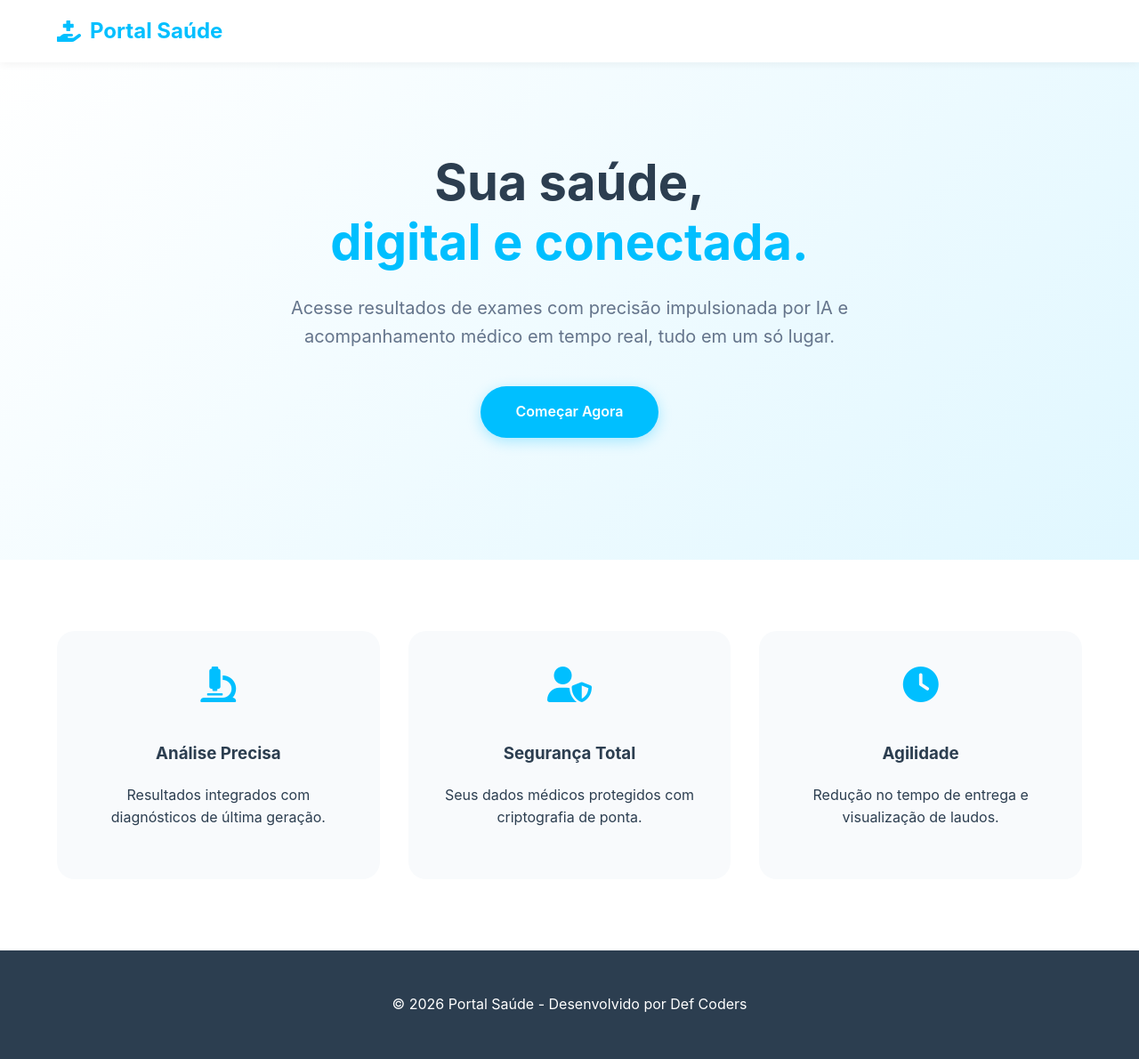
After one commit to DiegoL13/ProjetoDefCoders, a Django app: page / in a window 1280 px wide. The commit adds this page. Shown: the whole page at 89% size. Run offline with Django 5.2, Linux system fonts and the light colour scheme; parts of the project's set-up code (start-up, migrations or seed data) failed here and were passed over.

Commit message:
Tela inicial e de login finalizadas

```diff
--- a/sistema/core/forms.py
+++ b/sistema/core/forms.py
@@ -4,8 +4,7 @@ from django.contrib.auth.forms import AuthenticationForm
 from .models import *
 
 class LoginForm(AuthenticationForm):
-    # Personalizando o form de login para usar classes CSS (opcional)
-    username = forms.CharField(widget=forms.TextInput(attrs={'class': 'form-control', 'placeholder': 'Email'}))
+    username = forms.CharField(widget=forms.TextInput(attrs={'class': 'form-control', 'placeholder': 'E-mail'}))
     password = forms.CharField(widget=forms.PasswordInput(attrs={'class': 'form-control', 'placeholder': 'Senha'}))
 
 class PacienteCreationForm(forms.ModelForm):
--- /dev/null
+++ b/sistema/core/templates/core/home.html
@@ -0,0 +1,186 @@
+<!DOCTYPE html>
+<html lang="pt-br">
+<head>
+    <meta charset="UTF-8">
+    <meta name="viewport" content="width=device-width, initial-scale=1.0">
+    <title>Portal Saúde - Inteligência em Diagnósticos</title>
+    <link rel="stylesheet" href="https://cdnjs.cloudflare.com/ajax/libs/font-awesome/6.0.0/css/all.min.css">
+    <style>
+        :root {
+            --primary: #00BFFF; /* Cor predominante solicitada */
+            --secondary: #2c3e50;
+            --bg-light: #f8fafc;
+            --white: #ffffff;
+        }
+
+        body {
+            font-family: 'Inter', 'Segoe UI', sans-serif;
+            margin: 0;
+            color: var(--secondary);
+            background-color: var(--bg-light);
+            line-height: 1.6;
+            display: flex;
+            flex-direction: column;
+            min-height: 100vh;
+        }
+
+        /* Navbar */
+        .navbar {
+            background: var(--white);
+            padding: 1rem 5%;
+            display: flex;
+            justify-content: flex-start;
+            align-items: center;
+            box-shadow: 0 2px 10px rgba(0,0,0,0.05);
+            position: sticky;
+            top: 0;
+            z-index: 1000;
+        }
+
+        .logo {
+            font-size: 1.5rem;
+            font-weight: bold;
+            color: var(--primary);
+            text-decoration: none;
+            display: flex;
+            align-items: center;
+            gap: 10px;
+        }
+
+        /* Hero Section Centralizada */
+        .hero {
+            flex: 1;
+            display: flex;
+            flex-direction: column;
+            align-items: center;
+            justify-content: center;
+            text-align: center;
+            padding: 4rem 5%;
+            background: linear-gradient(135deg, #ffffff 0%, #e0f7ff 100%);
+        }
+
+        .hero-text {
+            max-width: 800px;
+            margin: 0 auto;
+        }
+
+        .hero-text h1 {
+            font-size: 3.5rem;
+            margin-bottom: 1.5rem;
+            color: var(--secondary);
+            line-height: 1.2;
+        }
+
+        .hero-text p {
+            font-size: 1.25rem;
+            color: #64748b;
+            margin-bottom: 2.5rem;
+        }
+
+        .btn {
+            padding: 1rem 2.5rem;
+            border-radius: 50px;
+            font-weight: 600;
+            text-decoration: none;
+            transition: all 0.3s ease;
+            display: inline-block;
+            border: none;
+            cursor: pointer;
+        }
+
+        .btn-primary {
+            background: var(--primary);
+            color: white;
+            box-shadow: 0 4px 15px rgba(0, 191, 255, 0.3);
+        }
+
+        .btn-primary:hover {
+            transform: translateY(-2px);
+            box-shadow: 0 6px 20px rgba(0, 191, 255, 0.4);
+        }
+
+        /* Features Section */
+        .features {
+            padding: 5rem 5%;
+            display: grid;
+            grid-template-columns: repeat(auto-fit, minmax(250px, 1fr));
+            gap: 2rem;
+            background: var(--white);
+        }
+
+        .feature-card {
+            padding: 2.5rem;
+            border-radius: 20px;
+            background: var(--bg-light);
+            text-align: center;
+            transition: transform 0.3s ease;
+        }
+
+        .feature-card:hover { transform: translateY(-10px); }
+
+        .feature-card i {
+            font-size: 2.5rem;
+            color: var(--primary);
+            margin-bottom: 1.5rem;
+        }
+
+        footer {
+            background: var(--secondary);
+            color: white;
+            text-align: center;
+            padding: 2rem;
+            margin-top: auto;
+        }
+
+        @media (max-width: 768px) {
+            .hero-text h1 { font-size: 2.5rem; }
+            .hero { padding: 3rem 5%; }
+        }
+    </style>
+</head>
+<body>
+
+    <nav class="navbar">
+        <a href="#" class="logo">
+            <i class="fas fa-hand-holding-medical"></i> Portal Saúde
+        </a>
+    </nav>
+
+    <header class="hero">
+        <div class="hero-text">
+            <h1>Sua saúde, <br><span style="color: var(--primary);">digital e conectada.</span></h1>
+            <p>Acesse resultados de exames com precisão impulsionada por IA e acompanhamento médico em tempo real, tudo em um só lugar.</p>
+            <div class="hero-btns">
+                <a href="{% url 'login' %}" class="btn btn-primary">Começar Agora</a>
+            </div>
+        </div>
+
+        <div class="hero-image" style="margin-top: 3rem;">
+            <i class="fas fa-file-invoice-medical" style="font-size: 8rem; color: rgba(0, 191, 255, 0.1);"></i>
+        </div>
+    </header>
+
+    <section class="features">
+        <div class="feature-card">
+            <i class="fas fa-microscope"></i>
+            <h3>Análise Precisa</h3>
+            <p>Resultados integrados com diagnósticos de última geração.</p>
+        </div>
+        <div class="feature-card">
+            <i class="fas fa-user-shield"></i>
+            <h3>Segurança Total</h3>
+            <p>Seus dados médicos protegidos com criptografia de ponta.</p>
+        </div>
+        <div class="feature-card">
+            <i class="fas fa-clock"></i>
+            <h3>Agilidade</h3>
+            <p>Redução no tempo de entrega e visualização de laudos.</p>
+        </div>
+    </section>
+
+    <footer>
+        <p>&copy; 2026 Portal Saúde - Desenvolvido por Def Coders</p>
+    </footer>
+
+</body>
+</html>
--- a/sistema/core/urls.py
+++ b/sistema/core/urls.py
@@ -15,7 +15,9 @@ router.register(r'pacientes/(?P<paciente_id>\d+)/exames', viewset=PacienteExameV
 router.register(r'medicos/(?P<medico_id>\d+)/exames', viewset=MedicoExamesViewSet, basename='medico-exames')
 
 urlpatterns = [
-    path('', include(router.urls)),
+    path('', views.HomeView.as_view(), name='home'),
+
+
     path('login/', CustomLoginView.as_view(), name='login'),
     path('logout/', LogoutView.as_view(), name='logout'),
 
@@ -24,8 +26,9 @@ urlpatterns = [
 
     path('exame/<int:exame_id>/editar/', views.EditarExameView.as_view(), name='editar-exame'),
 
-
     path('cadastro/paciente/', views.cadastro_paciente, name='cadastro_paciente'),
     path('cadastro/medico/', views.cadastro_medico, name='cadastro_medico'),
 
+    path('', include(router.urls)),
+
 ]
--- a/sistema/core/views.py
+++ b/sistema/core/views.py
@@ -3,7 +3,7 @@ from rest_framework import viewsets
 from django.views import View
 from .models import *
 from .serializers import *
-from django.contrib.auth import login
+from django.contrib.auth import authenticate, login
 from .forms import PacienteCreationForm, MedicoCreationForm, LoginForm
 from django.contrib.auth.views import LoginView
 from django.urls import reverse_lazy
@@ -12,9 +12,12 @@ from .choices import *
 from django.http import JsonResponse
 from rest_framework.response import Response
 from rest_framework import permissions
+from django.shortcuts import redirect
 
-# Suas views abaixo...
-# Create your views here.
+class HomeView(View):
+    def get(self, request):
+        return render(request, 'core/home.html')
+
 class UsuarioViewSet(viewsets.ModelViewSet):
     queryset = Usuario.objects.all()
     serializer_class = UsuarioSerializer
--- a/sistema/sistema/urls.py
+++ b/sistema/sistema/urls.py
@@ -18,7 +18,9 @@ from django.contrib import admin
 from django.urls import path, include
 
 urlpatterns = [
+    path('', include('core.urls')),
     path('admin/', admin.site.urls),
-    path('core/', include('core.urls'))
+    path('core/', include('core.urls')),
+
 
 ]
```
Also changed, not shown: sistema/core/templates/core/login.html (+105 -10 lines).
